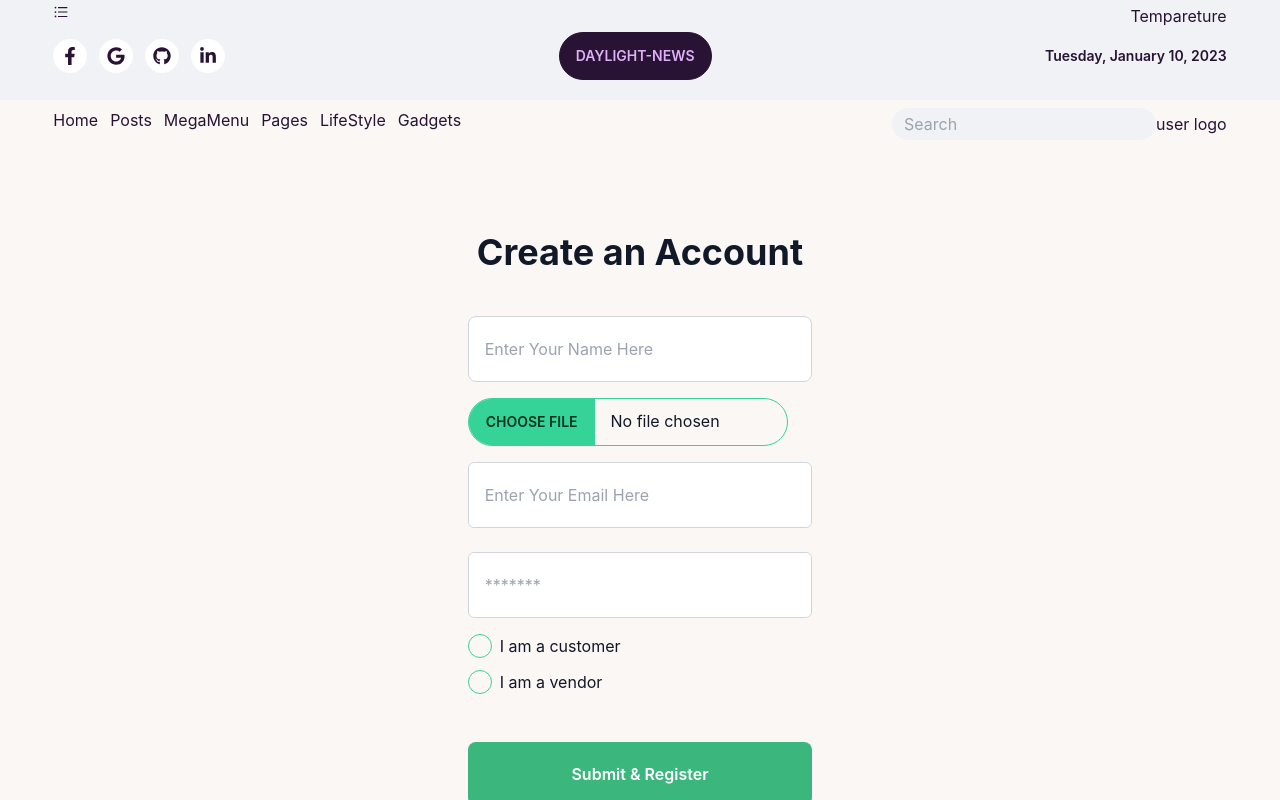
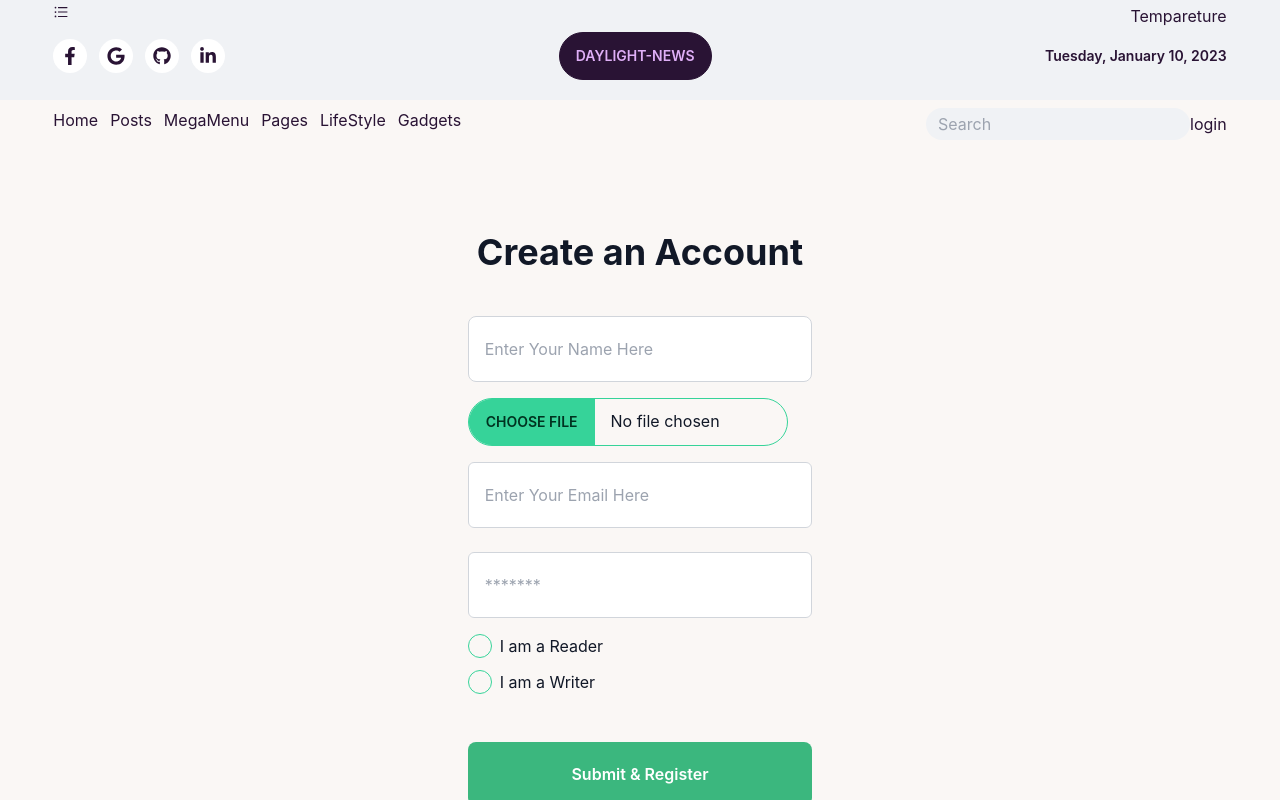
Before and after one commit to amit-sarker-00/DaylightNews, a React (Create React App) app: page /signup in a window 1280 px wide. Built offline with nearby package versions, Linux system fonts and the light colour scheme; no server answers.

Commit message:
dynamic login and logout add

```diff
--- a/src/Pages/Shared/Navbar.js
+++ b/src/Pages/Shared/Navbar.js
@@ -1,7 +1,8 @@
-import React from "react";
+import React, { useContext } from "react";
 import { AiOutlineBars } from "react-icons/ai";
 import { FaFacebookF, FaGithub, FaGoogle, FaLinkedinIn } from "react-icons/fa";
 import { Link } from "react-router-dom";
+import { AuthContext } from "../../Contexts/AuthProvider/AuthProvider";
 
 const Navbar = () => {
   // function formatDate(date) {
@@ -27,6 +28,8 @@ const Navbar = () => {
   };
   const currentDate = date.toLocaleDateString("en-US", options);
 
+  const { user, logout } = useContext(AuthContext);
+  // console.log(user);
   return (
     <main>
       <section className="bg-[#f0f2f5] pb-5">
@@ -113,7 +116,17 @@ const Navbar = () => {
                 placeholder="Search"
               />
             </div>
-            <div>user logo</div>
+            <div>
+              {user?.email ? (
+                <>
+                  <button onClick={logout}>log out</button>
+                </>
+              ) : (
+                <>
+                  <Link to="/login">login</Link>
+                </>
+              )}
+            </div>
           </div>
         </div>
       </section>
--- a/src/Pages/SignIn/SignIn.js
+++ b/src/Pages/SignIn/SignIn.js
@@ -6,7 +6,7 @@ import PrimaryButton from "../../Components/Button/PrimaryButton";
 import { AuthContext } from "../../Contexts/AuthProvider/AuthProvider";
 const SignIn = () => {
   const [userEmail, setUserEmail] = useState("");
-  const { signin, loading, setLoading, signInWithGoogle, resetPassword } =
+  const { signin, setLoading, signInWithGoogle, resetPassword } =
     useContext(AuthContext);
   const navigate = useNavigate();
   const location = useLocation();
--- a/src/Pages/SignUp/SignUp.js
+++ b/src/Pages/SignUp/SignUp.js
@@ -43,7 +43,7 @@ const SignUp = () => {
           image: imageData.data.display_url,
           role,
         };
-        // console.log(userData);
+        console.log(userData);
 
         // Create User
         createUser(email, password)
@@ -146,23 +146,23 @@ const SignUp = () => {
                 <input
                   type="radio"
                   name="radio-5"
-                  id="user"
+                  id="reader"
                   className="radio radio-success mr-2"
-                  onChange={() => setRole("user")}
+                  onChange={() => setRole("reader")}
                   required
                 />
-                I am a customer
+                I am a Reader
               </div>
               <div className="flex">
                 <input
                   type="radio"
                   name="radio-5"
-                  id="host"
+                  id="writer"
                   className="radio radio-success mr-2"
-                  onChange={() => setRole("host")}
+                  onChange={() => setRole("writer")}
                   required
                 />
-                I am a vendor
+                I am a Writer
               </div>
             </div>
           </div>
```
Also changed, not shown: 1 other file (tests, documents, lock files or other folders).
